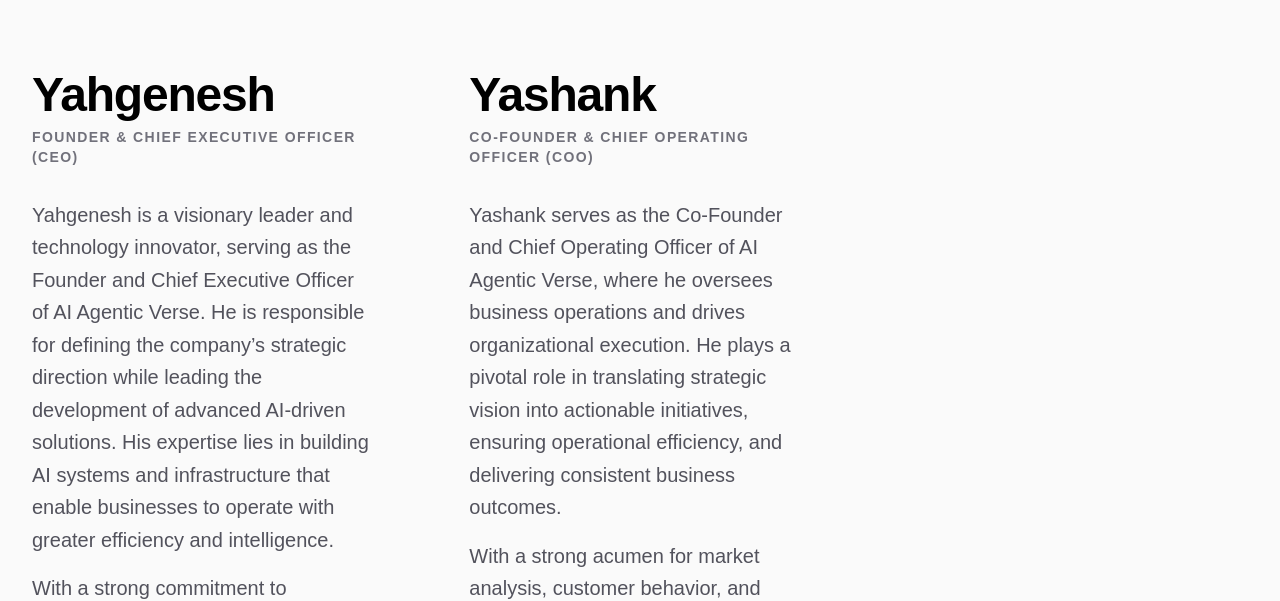
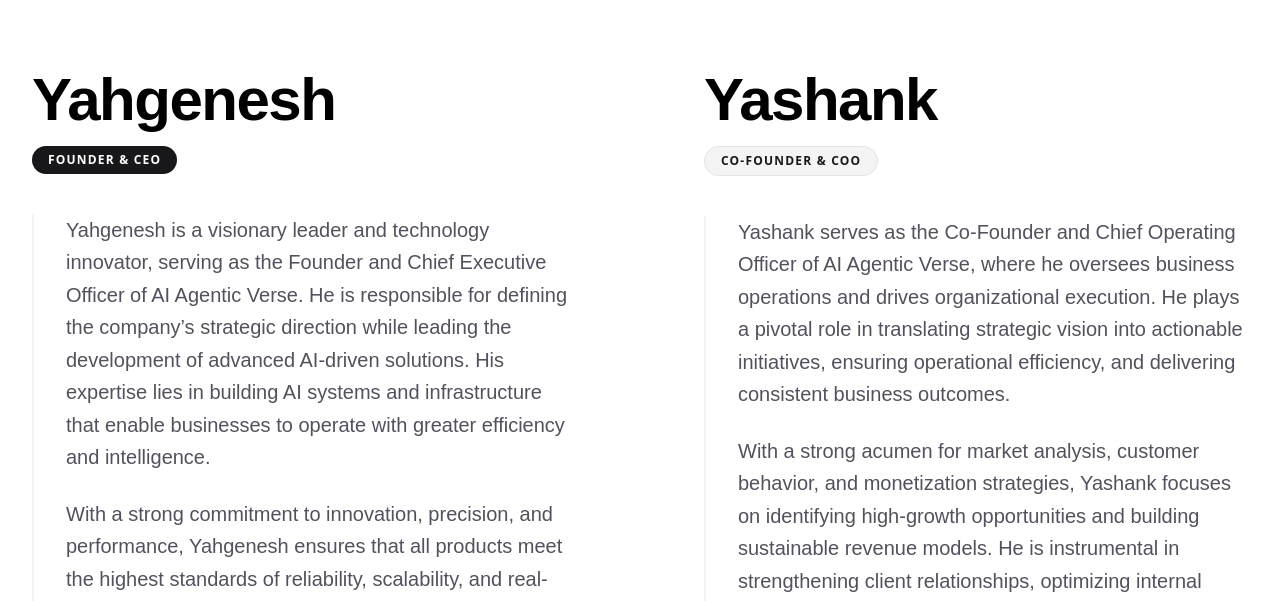
Before and after one commit to yashankgaddiai/AI-Agentic-Verse, a React (Vite) app: page /about in a window 1280 px wide. Shown: the part 874-1475 px from the top of the page. Built offline with nearby package versions, Linux system fonts and the light colour scheme; no server answers; the database is empty; a web font is replaced by a local one.

Commit message:
feat: Refine About Page layout and typography
Adjusted section spacing, grid layout for founders, and typography for better visual hierarchy and readability. Enhanced founder details with a more prominent title and distinct role tag.

```diff
--- a/src/pages/AboutPage.tsx
+++ b/src/pages/AboutPage.tsx
@@ -31,21 +31,23 @@ export default function AboutPage() {
         </section>
 
         {/* Founders Section */}
-        <section className="py-32 px-8 bg-zinc-50 border-y border-zinc-100">
+        <section className="py-32 px-6 sm:px-8 bg-white">
           <div className="max-w-7xl mx-auto">
-            <div className="grid grid-cols-1 md:grid-cols-2 lg:grid-cols-3 gap-16 md:gap-24">
+            <div className="grid grid-cols-1 lg:grid-cols-2 gap-16 lg:gap-32">
               {/* Yahgenesh */}
               <motion.div
                 initial={{ opacity: 0, y: 20 }}
                 whileInView={{ opacity: 1, y: 0 }}
                 viewport={{ once: true }}
-                className="space-y-8"
+                className="space-y-10 group"
               >
-                <div className="space-y-2">
-                  <h2 className="font-headline font-bold text-5xl tracking-tight">Yahgenesh</h2>
-                  <p className="font-barlow font-bold text-sm uppercase tracking-widest text-zinc-500">Founder & Chief Executive Officer (CEO)</p>
+                <div className="space-y-4">
+                  <h3 className="font-headline font-bold text-5xl sm:text-6xl tracking-tight group-hover:text-zinc-600 transition-colors duration-500">Yahgenesh</h3>
+                  <div className="inline-block px-4 py-1.5 bg-zinc-900 text-white text-xs font-bold uppercase tracking-widest rounded-full">
+                    Founder & CEO
+                  </div>
                 </div>
-                <div className="space-y-4">
+                <div className="space-y-6 border-l-2 border-zinc-100 pl-8">
                   <p className="font-barlow text-xl text-zinc-600 leading-relaxed">
                     Yahgenesh is a visionary leader and technology innovator, serving as the Founder and Chief Executive Officer of AI Agentic Verse. He is responsible for defining the company’s strategic direction while leading the development of advanced AI-driven solutions. His expertise lies in building AI systems and infrastructure that enable businesses to operate with greater efficiency and intelligence.
                   </p>
@@ -60,14 +62,16 @@ export default function AboutPage() {
                 initial={{ opacity: 0, y: 20 }}
                 whileInView={{ opacity: 1, y: 0 }}
                 viewport={{ once: true }}
-                transition={{ delay: 0.1 }}
-                className="space-y-8"
+                transition={{ delay: 0.2 }}
+                className="space-y-10 group"
               >
-                <div className="space-y-2">
-                  <h2 className="font-headline font-bold text-5xl tracking-tight">Yashank</h2>
-                  <p className="font-barlow font-bold text-sm uppercase tracking-widest text-zinc-500">Co-Founder & Chief Operating Officer (COO)</p>
+                <div className="space-y-4">
+                  <h3 className="font-headline font-bold text-5xl sm:text-6xl tracking-tight group-hover:text-zinc-600 transition-colors duration-500">Yashank</h3>
+                  <div className="inline-block px-4 py-1.5 bg-zinc-100 text-zinc-900 text-xs font-bold uppercase tracking-widest rounded-full border border-zinc-200">
+                    Co-Founder & COO
+                  </div>
                 </div>
-                <div className="space-y-4">
+                <div className="space-y-6 border-l-2 border-zinc-100 pl-8">
                   <p className="font-barlow text-xl text-zinc-600 leading-relaxed">
                     Yashank serves as the Co-Founder and Chief Operating Officer of AI Agentic Verse, where he oversees business operations and drives organizational execution. He plays a pivotal role in translating strategic vision into actionable initiatives, ensuring operational efficiency, and delivering consistent business outcomes.
                   </p>
```
